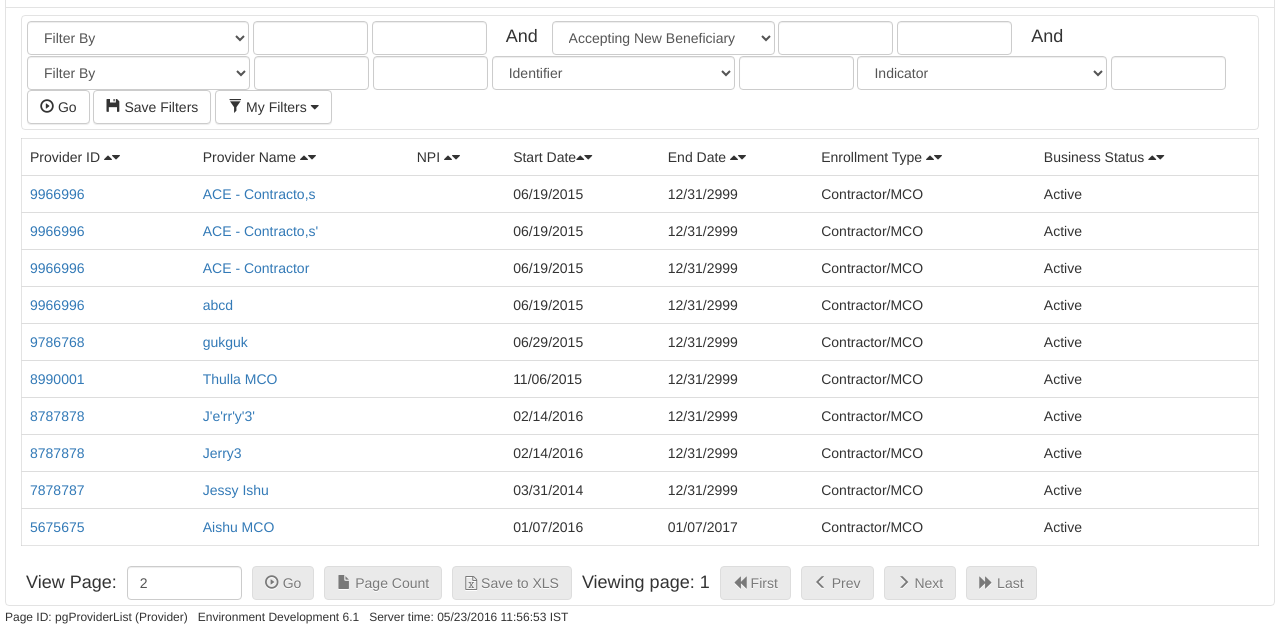
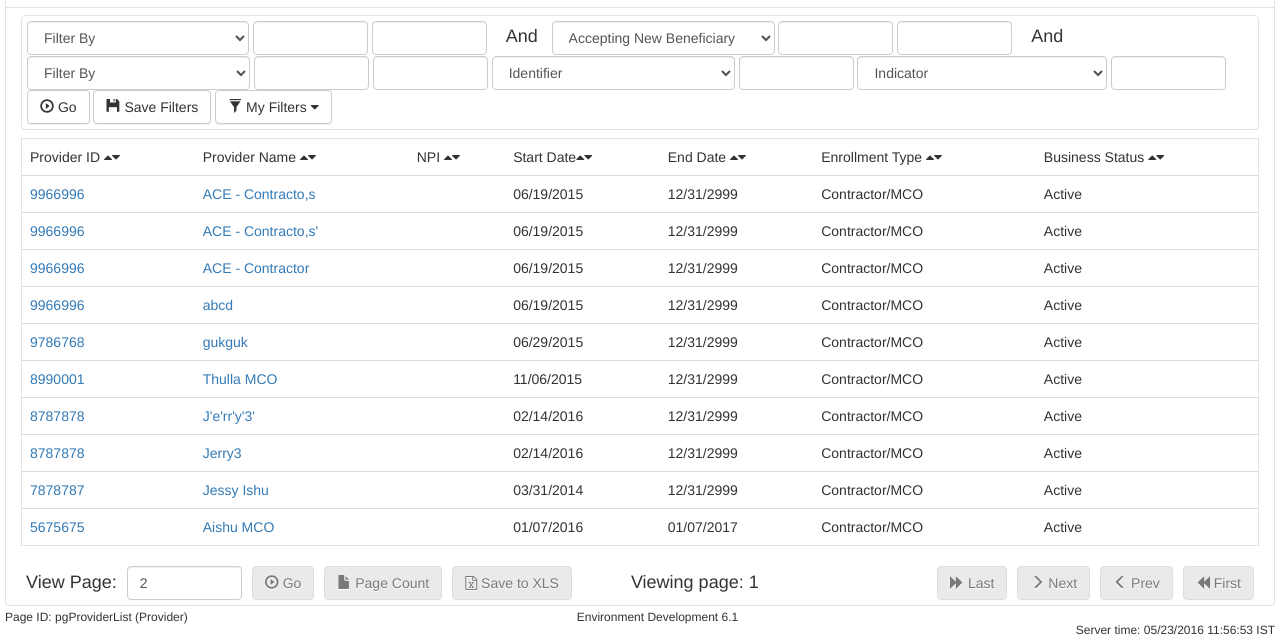
Before and after one commit to danieldanielecki/cnsi, a website: page index.html in a window 1280 px wide. Shown: the part 233-871 px from the top of the page. Drawn offline with Linux system fonts and the light colour scheme.

Commit message:
Align bottom & footer elements

```diff
--- a/index.html
+++ b/index.html
@@ -469,11 +469,11 @@
                     <button type="button" class="btn btn-default" aria-label="Go" disabled><span class="glyphicon glyphicon-play-circle" aria-hidden="true"></span> Go</button>
                     <button type="button" class="btn btn-default" aria-label="Page Count" disabled><span class="glyphicon glyphicon-file" aria-hidden="true"></span> Page Count</button>
                     <button type="button" class="btn btn-default" aria-label="Save to XLS" disabled><span class="fa fa-file-excel-o" aria-hidden="true"></span> Save to XLS</button>
-                    <h4>Viewing page: 1</h4>
-                    <button type="button" class="btn btn-default" aria-label="First" disabled><span class="glyphicon glyphicon-backward" aria-hidden="true"></span> First</button>
-                    <button type="button" class="btn btn-default" aria-label="Prev" disabled><span class="glyphicon glyphicon-menu-left" aria-hidden="true"></span> Prev</button>
-                    <button type="button" class="btn btn-default" aria-label="Next" disabled><span class="glyphicon glyphicon-menu-right" aria-hidden="true"></span> Next</button>
-                    <button type="button" class="btn btn-default" aria-label="Last" disabled><span class="glyphicon glyphicon-forward" aria-hidden="true"></span> Last</button>
+                    <h4 class="align-center">Viewing page: 1</h4>
+                    <button type="button" class="btn btn-default align-right" aria-label="First" disabled><span class="glyphicon glyphicon-backward right" aria-hidden="true"></span> First</button>
+                    <button type="button" class="btn btn-default align-right" aria-label="Prev" disabled><span class="glyphicon glyphicon-menu-left" aria-hidden="true"></span> Prev</button>
+                    <button type="button" class="btn btn-default align-right" aria-label="Next" disabled><span class="glyphicon glyphicon-menu-right" aria-hidden="true"></span> Next</button>
+                    <button type="button" class="btn btn-default align-right" aria-label="Last" disabled><span class="glyphicon glyphicon-forward" aria-hidden="true"></span> Last</button>
                 </div>
             </div>
         </section>
--- a/sass/styles.scss
+++ b/sass/styles.scss
@@ -88,9 +88,21 @@ select {
     max-width: 250px;
 }
 
+// Looking for foxy solution.
 .bottom-provider-list {
     h4 {
         padding: 7px 0;
+
+        &.align-center {
+            margin-left: 3em;
+        }
+    }
+    button {
+        &.align-right {
+            float: right;
+            position: relative;
+            right: 0;
+        }
     }
     h4, input, button {
         float: left;
@@ -98,9 +110,24 @@ select {
     }
 }
 
+// Looking for foxy solution.
 footer {
     h6 {
         float: left;
         margin: 0 5px;
+
+        &#{#footer-left} {
+            float: left;
+        }
+
+        &#{#footer-center} {
+            margin: 0 32em;
+        }
+
+        &#{#footer-right} {
+            float: right;
+            position: relative;
+            right: 0;
+        }
     }
 }
```
Also changed, not shown: css/styles.css.
